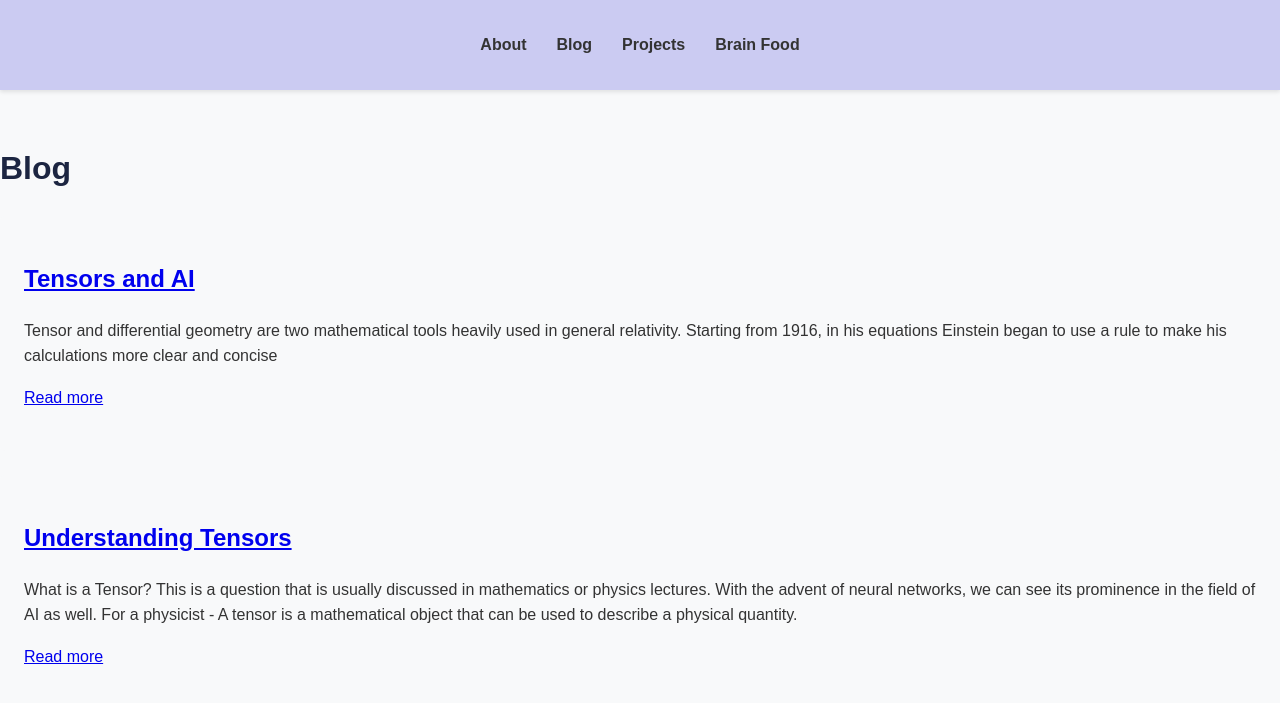
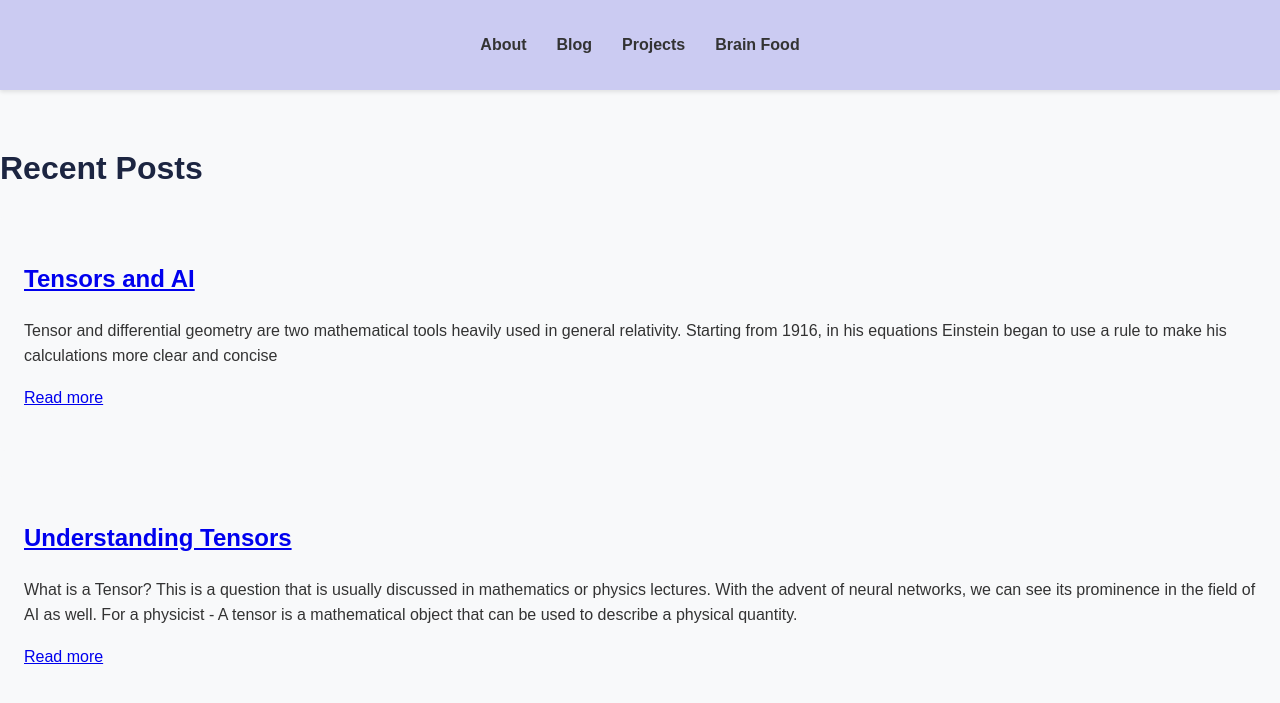
Before and after one commit to adhikarinarayan/adhikarinarayan.github.io, a Jekyll site: the page built from blog.md, in a window 1280 px wide. Shown: the top 703 px of the page. Built offline with Jekyll 4.4.1, drawn with Linux system fonts in a browser that asks for light colours.

Commit message:
Update blog.md

```diff
--- a/blog.md
+++ b/blog.md
@@ -1,9 +1,9 @@
 ---
 layout: default
-title: Blog
+title: Recent Posts
 ---
 
-# Blog
+<div class="projects-title"> <h1> Recent Posts </h1> </div>
 
 {% for post in site.posts %}
   <article>
```
